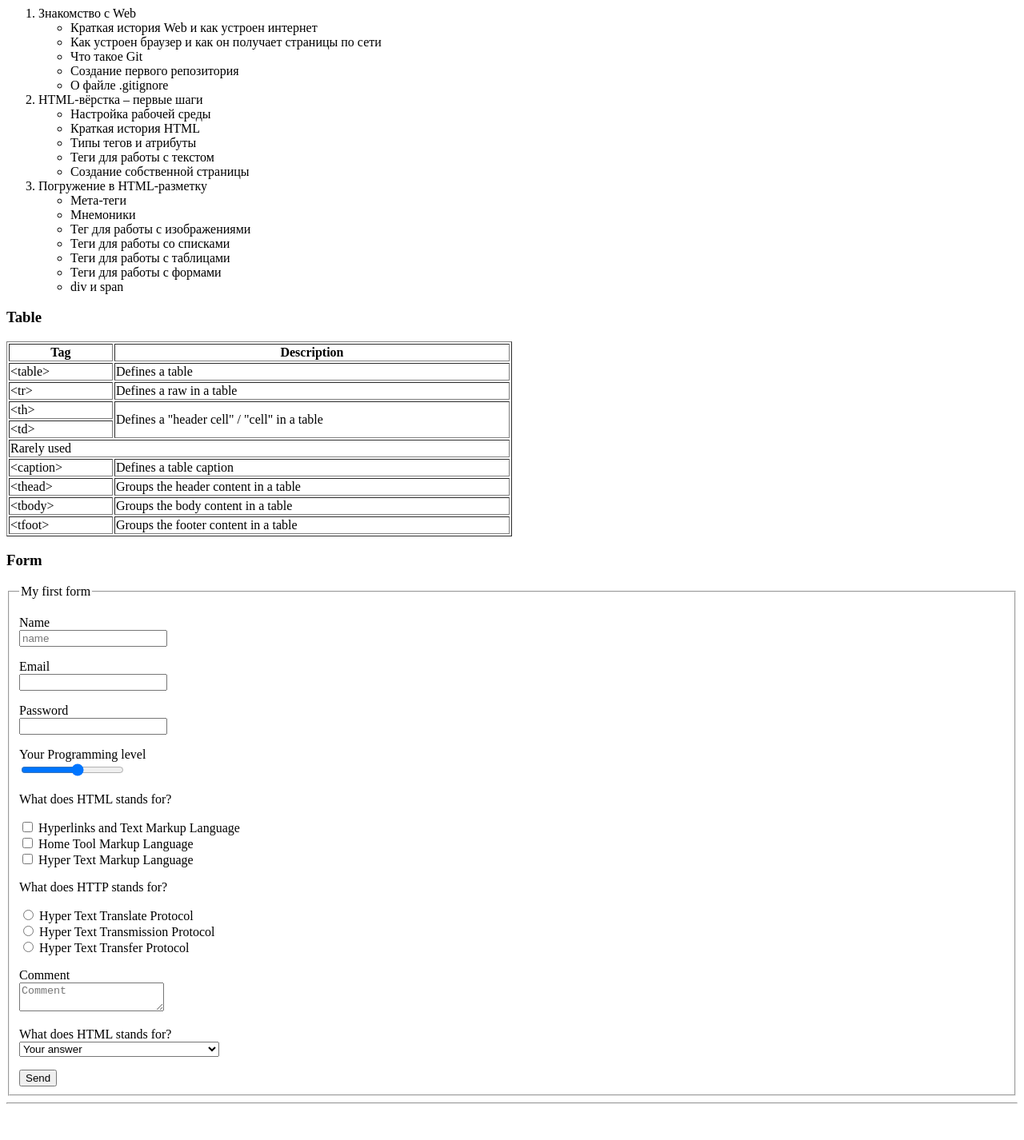
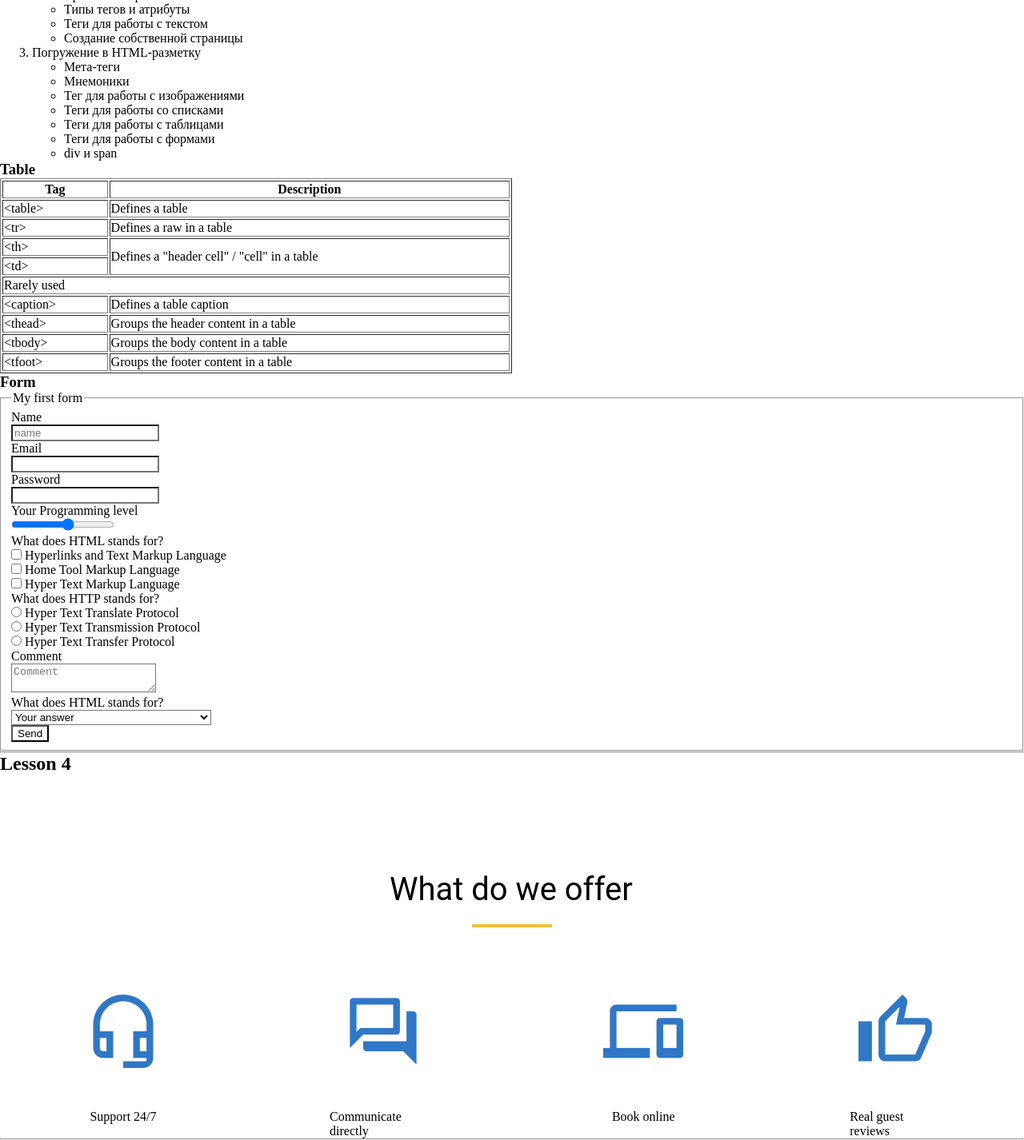
Before and after one commit to NBurt330/if-html, a website: page index.html in a window 1280 px wide. Shown: the part 477-1903 px from the top of the page at 80% size. Before the commit the page ends 1866 px from the top, so only its background shows below. Drawn offline with Linux system fonts and the light colour scheme.

Commit message:
Added styles.css for "What do we offer" block.

```diff
--- a/index.html
+++ b/index.html
@@ -5,6 +5,8 @@
     <meta name="author" content="Natallia Burtina" />
     <meta name="keywords" content="HTML" />
     <meta name="viewport" content="width-device-width, initial-scale=1.0" />
+    <title>My first page</title>
+    <link rel="stylesheet" href="./styles/styles.css" />
   </head>
   <body>
     <h1>Моя первая страница</h1>
@@ -157,5 +159,43 @@
       </fieldset>
     </form>
     <hr />
+    <h2>Lesson 4</h2>
+    <div class="title">What do we offer</div>
+    <div class="empty-box"></div>
+    <div class="icons">
+      <div class="icon">
+        <img
+          class="icon-image"
+          src="./Images/lesson4/HeadsetMicOutlined%201.jpg"
+          alt="Headset"
+        />
+        <span>Support 24&#47;7</span>
+      </div>
+      <div class="icon">
+        <img
+          class="icon-image"
+          src="./Images/lesson4/ForumOutlined%201.jpg"
+          alt="Forum"
+        />
+        <span>Communicate directly</span>
+      </div>
+      <div class="icon">
+        <img
+          class="icon-image"
+          src="./Images/lesson4/DevicesOutlined%201.jpg"
+          alt="Devices"
+        />
+        <span>Book online</span>
+      </div>
+      <div class="icon">
+        <img
+          class="icon-image"
+          src="./Images/lesson4/ThumbUpAltOutlined%201.jpg"
+          alt="Thumb Up"
+        />
+        <span>Real guest reviews</span>
+      </div>
+    </div>
+    <hr />
   </body>
 </html>
--- /dev/null
+++ b/styles/styles.css
@@ -0,0 +1,38 @@
+* {
+  margin: 0;
+  box-sizing: border-box;
+  background-color: #FFFFFF;
+;
+}
+.title {
+  width: 306px;
+  height: 47px;
+  display: flex;
+  align-items: center;
+  margin: 120px auto 20px;
+  font-family: Roboto, serif;
+  font-size: 40px;
+}
+
+.empty-box {
+  width: 100px;
+  height: 4px;
+  margin: 0 auto 80px;
+  background-color: #f5bd41;
+}
+
+.icons {
+  display: flex;
+  justify-content: space-around;
+}
+
+.icon {
+  display: flex;
+  flex-direction: column;
+  align-items: center;
+  margin: 0 104px;
+}
+
+.icon-image {
+  margin-bottom: 48px;
+}
```
Also changed, not shown: Images/lesson4/DevicesOutlined 1.jpg (added), Images/lesson4/ForumOutlined 1.jpg (added), Images/lesson4/HeadsetMicOutlined 1.jpg (added), Images/lesson4/ThumbUpAltOutlined 1.jpg (added).
